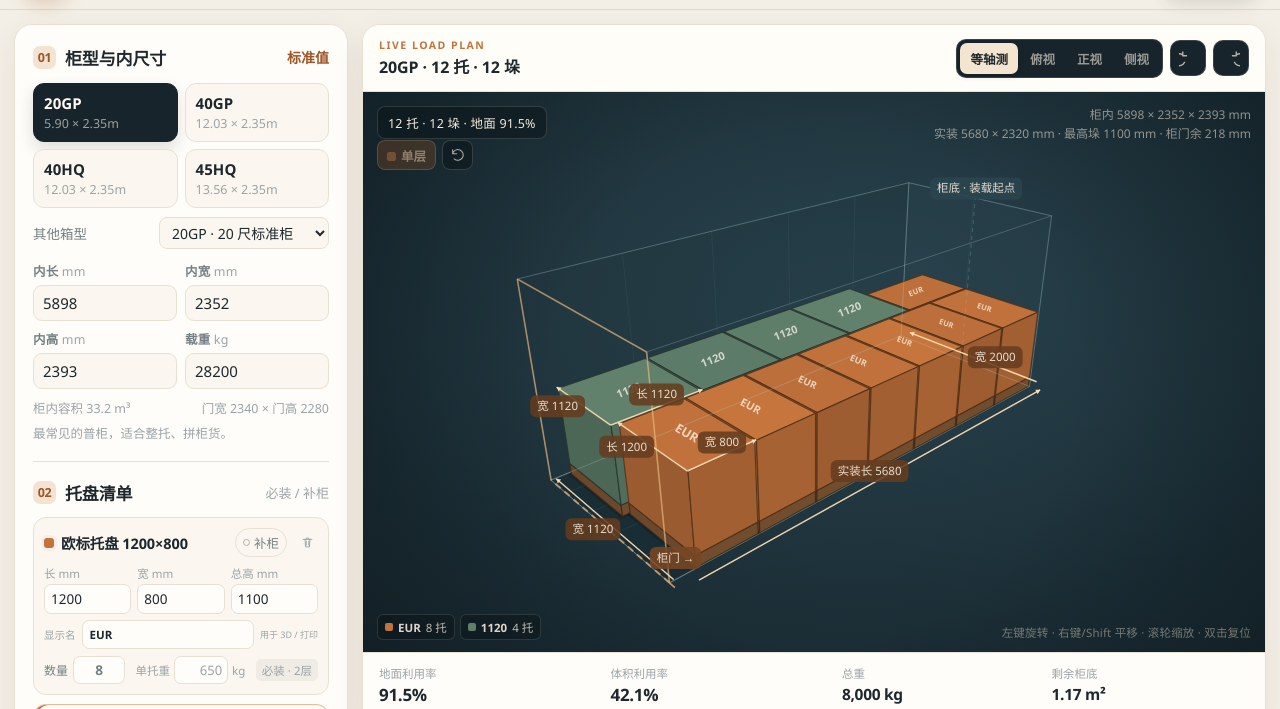
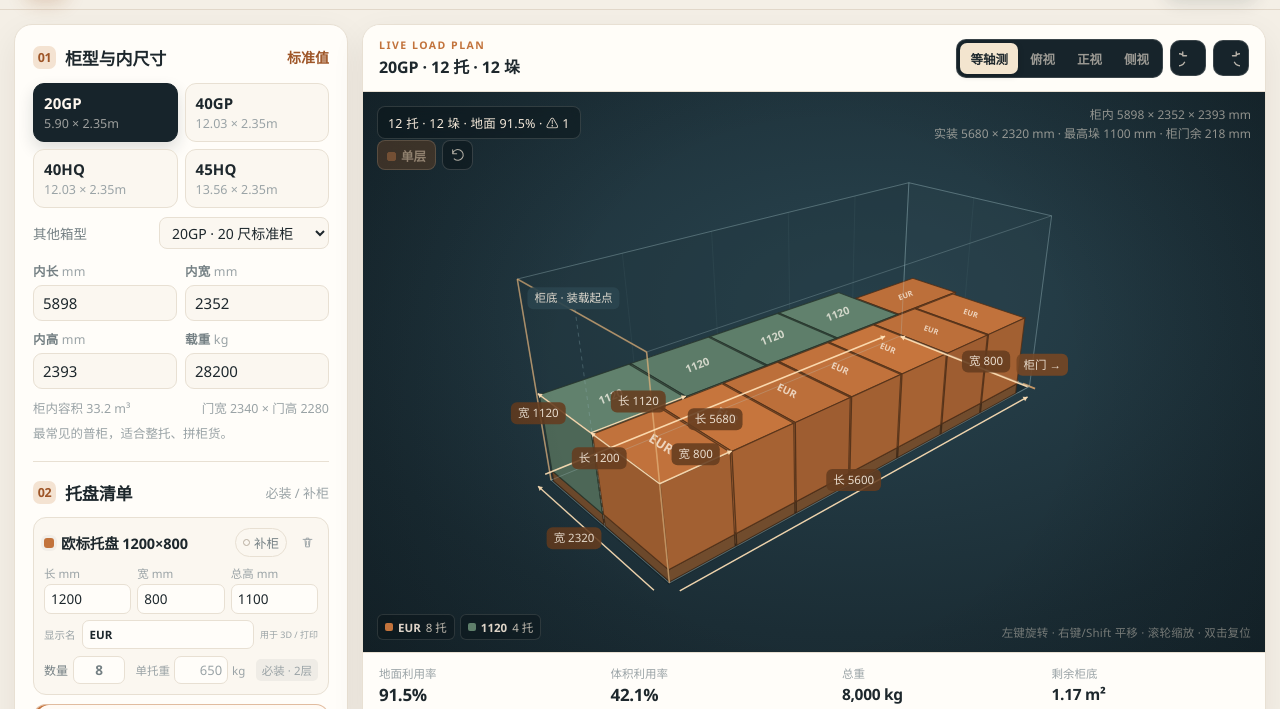
Before and after one commit to taneli888/ContainerLoader, a website: page index.html in a window 1280 px wide. Shown: the part 60-769 px from the top of the page. Drawn offline with Linux system fonts and the light colour scheme.

Commit message:
Compact placements from container bottom with real rectangle collision

```diff
--- a/index.html
+++ b/index.html
@@ -13,7 +13,7 @@
   <link rel="icon" type="image/svg+xml" href="icons/favicon.svg">
   <link rel="apple-touch-icon" href="icons/icon-180.png">
   <link rel="manifest" href="manifest.webmanifest">
-  <link rel="stylesheet" href="css/style.css?v=20261126l">
+  <link rel="stylesheet" href="css/style.css?v=20261126n">
 </head>
 <body data-mobile-tab="input">
 
@@ -376,10 +376,10 @@
 <div class="toast" id="toast" role="status" aria-live="polite"></div>
 <div class="print-root" id="printRoot"></div>
 
-<script src="js/data.js?v=20261126l"></script>
-<script src="js/solver.js?v=20261126l"></script>
-<script src="js/render3d.js?v=20261126l"></script>
-<script src="js/plan.js?v=20261126l"></script>
-<script src="js/app.js?v=20261126l"></script>
+<script src="js/data.js?v=20261126n"></script>
+<script src="js/solver.js?v=20261126n"></script>
+<script src="js/render3d.js?v=20261126n"></script>
+<script src="js/plan.js?v=20261126n"></script>
+<script src="js/app.js?v=20261126n"></script>
 </body>
 </html>
--- a/js/plan.js
+++ b/js/plan.js
@@ -71,11 +71,11 @@
       }
     });
 
-    // 柜门线
-    out.push('<path d="M' + X(0) + ' ' + Y(0) + 'v' + (W * scale) + '" stroke="#c2733c" stroke-width="3"/>');
-    out.push('<path d="M' + (X(0) - 26) + ' ' + (Y(W / 2)) + 'h20" stroke="#c2733c" stroke-width="1.4"/>');
-    out.push('<path d="M' + (X(0) - 12) + ' ' + (Y(W / 2) - 4) + 'l-6 4 6 4" fill="none" stroke="#c2733c" stroke-width="1.4"/>');
-    out.push('<text x="' + X(0) + '" y="' + (Y(W) + 24) + '" font-family="Segoe UI, Microsoft YaHei, sans-serif" font-size="10" font-weight="700" fill="#9e5527">柜门</text>');
+    // 柜门线（X=L；X=0 是柜底装载起点）
+    out.push('<path d="M' + X(L) + ' ' + Y(0) + 'v' + (W * scale) + '" stroke="#c2733c" stroke-width="3"/>');
+    out.push('<path d="M' + (X(L) + 6) + ' ' + (Y(W / 2)) + 'h20" stroke="#c2733c" stroke-width="1.4"/>');
+    out.push('<path d="M' + (X(L) + 12) + ' ' + (Y(W / 2) - 4) + 'l6 4-6 4" fill="none" stroke="#c2733c" stroke-width="1.4"/>');
+    out.push('<text x="' + X(L) + '" y="' + (Y(W) + 24) + '" text-anchor="end" font-family="Segoe UI, Microsoft YaHei, sans-serif" font-size="10" font-weight="700" fill="#9e5527">柜门</text>');
 
     // 实际装载包络尺寸：长箭头 + 两侧不一致时分开标
     var ps = result.placements || [];
@@ -137,8 +137,8 @@
     }
 
     // 方向提示
-    out.push('<text x="' + X(L) + '" y="' + (Y(W) + 24) + '" text-anchor="end" font-family="Segoe UI, Microsoft YaHei, sans-serif" font-size="10.5" font-weight="700" fill="#2c4650">柜底 · 装载起点</text>');
-    out.push('<text x="' + (X(0) + 52) + '" y="' + (Y(W) + 24) + '" font-family="Segoe UI, Microsoft YaHei, sans-serif" font-size="9.5" fill="#9aa3a6">' + (result.stackingUsed ? '叠放' : '单层') + ' · 编号为垛位</text>');
+    out.push('<text x="' + X(0) + '" y="' + (Y(W) + 24) + '" font-family="Segoe UI, Microsoft YaHei, sans-serif" font-size="10.5" font-weight="700" fill="#2c4650">柜底 · 装载起点</text>');
+    out.push('<text x="' + (X(0) + 92) + '" y="' + (Y(W) + 24) + '" font-family="Segoe UI, Microsoft YaHei, sans-serif" font-size="9.5" fill="#9aa3a6">' + (result.stackingUsed ? '叠放' : '单层') + ' · 编号为垛位</text>');
 
     out.push('</svg>');
     return out.join('');
@@ -184,10 +184,10 @@
       });
     });
 
-    // 门
-    out.push('<path d="M' + X(0) + ' ' + Y(H) + 'v' + (H * scale) + '" stroke="#c2733c" stroke-width="2.4"/>');
-    out.push('<text x="' + (X(0) - 12) + '" y="' + (Y(H) - 10) + '" text-anchor="end" font-family="Segoe UI, Microsoft YaHei, sans-serif" font-size="9.5" font-weight="700" fill="#9e5527">柜门</text>');
-    out.push('<text x="' + (X(L) + 8) + '" y="' + (Y(H) - 10) + '" text-anchor="start" font-family="Segoe UI, Microsoft YaHei, sans-serif" font-size="9.5" font-weight="700" fill="#2c4650">柜底</text>');
+    // 门（X=L）
+    out.push('<path d="M' + X(L) + ' ' + Y(H) + 'v' + (H * scale) + '" stroke="#c2733c" stroke-width="2.4"/>');
+    out.push('<text x="' + (X(L) + 8) + '" y="' + (Y(H) - 10) + '" text-anchor="start" font-family="Segoe UI, Microsoft YaHei, sans-serif" font-size="9.5" font-weight="700" fill="#9e5527">柜门</text>');
+    out.push('<text x="' + (X(0) - 8) + '" y="' + (Y(H) - 10) + '" text-anchor="end" font-family="Segoe UI, Microsoft YaHei, sans-serif" font-size="9.5" font-weight="700" fill="#2c4650">柜底</text>');
 
     // 高度尺寸
     var dimX = X(L) + 24;
--- a/js/render3d.js
+++ b/js/render3d.js
@@ -398,9 +398,9 @@
     }
     ctx.restore();
 
-    // 柜门地标
-    var d0 = this._project(vec(0, 0, 3), cam);
-    var d1 = this._project(vec(0, W, 3), cam);
+    // 柜门地标（X=L；X=0 是柜底装载起点）
+    var d0 = this._project(vec(L, 0, 3), cam);
+    var d1 = this._project(vec(L, W, 3), cam);
     this._line(d0, d1, 'rgba(230, 170, 110, .74)', 2, [7, 5]);
   };
 
@@ -408,20 +408,20 @@
     var m = this.model;
     if (!m) return;
     var W = m.W, H = m.H;
-    var a = this._project(vec(0, -90, 0), cam);
-    var b = this._project(vec(0, 0, 0), cam);
+    var a = this._project(vec(m.L, -90, 0), cam);
+    var b = this._project(vec(m.L, 0, 0), cam);
     this._line(a, b, 'rgba(230, 170, 110, .82)', 1.8);
-    var arrow = this._project(vec(0, -150, H * 0.16), cam);
+    var arrow = this._project(vec(m.L, -150, H * 0.16), cam);
     if (arrow) this._pill('柜门 →', arrow.x, arrow.y, 'center', 'rgba(120, 71, 36, .88)');
   };
 
   Scene.prototype._drawBottomLabel = function (cam) {
     var m = this.model;
     if (!m) return;
-    var base = this._project(vec(m.L, m.W / 2, 0), cam);
-    var top = this._project(vec(m.L, m.W / 2, m.H + 80), cam);
+    var base = this._project(vec(0, m.W / 2, 0), cam);
+    var top = this._project(vec(0, m.W / 2, m.H + 80), cam);
     if (base && top) this._line(base, top, 'rgba(146, 178, 184, .30)', 1, [4, 4]);
-    var p = this._project(vec(m.L, m.W / 2, m.H + 130), cam);
+    var p = this._project(vec(0, m.W / 2, m.H + 130), cam);
     if (p) this._pill('柜底 · 装载起点', p.x, p.y, 'center', 'rgba(44, 70, 80, .92)');
   };
 
--- a/js/solver.js
+++ b/js/solver.js
@@ -1,5 +1,10 @@
 /*!
  * Container Loader — 单层托盘装柜求解器
+ *
+ * 坐标系（与装柜现场一致）：
+ *   X = 0 柜底（封闭端，装载起点），X = L 柜门；
+ *   Y = 0 左侧内壁，Y = W 右侧内壁；Z = 0 柜底，Z = H 柜顶。
+ *   所有 placements 的 x/y 都是毫米级真实几何坐标，不做居中或均分空隙。
  *
  * 问题：给定柜内长宽、若干必装托盘、一个“补柜”规格（数量不限），
  * 在柜底做 2D 矩形排布，先保证必装全部放入，再最大化补柜数量。
@@ -62,6 +67,88 @@
       y1 = Math.max(y1, p.y + p.w);
     }
     return { x0: x0, y0: y0, x1: x1, y1: y1, area: Math.max(0, x1 - x0) * Math.max(0, y1 - y0) };
+  }
+
+  /* ------------------------------------------------------------------ */
+  /* 真实矩形碰撞 + 二次紧凑化                                          */
+  /* X=0 柜底，X=L 柜门；Y=0 左侧内壁，Y=W 右侧内壁。                  */
+  /* ------------------------------------------------------------------ */
+
+  function rectsOverlap(a, b) {
+    return a.x < b.x + b.l - EPS && b.x < a.x + a.l - EPS &&
+      a.y < b.y + b.w - EPS && b.y < a.y + a.w - EPS;
+  }
+
+  function overlapsY(a, b) {
+    return a.y < b.y + b.w - EPS && b.y < a.y + a.w - EPS;
+  }
+
+  function overlapsX(a, b) {
+    return a.x < b.x + b.l - EPS && b.x < a.x + a.l - EPS;
+  }
+
+  // 每个托盘都尝试向 X=0（柜底）和 Y=0 顶到不能顶为止。
+  // 这是几何紧凑化，不改变层数/数量，也不做任何居中或均分。
+  function compactPlacements(placements, L, W) {
+    if (!placements.length) return;
+    var minX = Infinity, minY = Infinity;
+    placements.forEach(function (p) {
+      minX = Math.min(minX, p.x);
+      minY = Math.min(minY, p.y);
+    });
+    if (minX > EPS || minY > EPS) {
+      placements.forEach(function (p) { p.x -= minX; p.y -= minY; });
+    }
+
+    for (var pass = 0; pass < 8; pass++) {
+      var moved = false;
+
+      // X：按当前 x 从柜底向柜门处理，顶到已经固定的托盘或柜底。
+      var byX = placements.slice().sort(function (a, b) {
+        return a.x - b.x || a.y - b.y;
+      });
+      byX.forEach(function (p) {
+        if (p.noAlign) return;
+        var target = 0;
+        placements.forEach(function (q) {
+          if (q === p || !overlapsY(p, q)) return;
+          if (q.x + q.l <= p.x + EPS) target = Math.max(target, q.x + q.l);
+        });
+        if (target < p.x - EPS) {
+          p.x = target;
+          moved = true;
+        }
+      });
+
+      // Y：向左侧内壁靠，顶到已经固定的托盘或内壁。
+      var byY = placements.slice().sort(function (a, b) {
+        return a.y - b.y || a.x - b.x;
+      });
+      byY.forEach(function (p) {
+        if (p.noAlign) return;
+        var target = 0;
+        placements.forEach(function (q) {
+          if (q === p || !overlapsX(p, q)) return;
+          if (q.y + q.w <= p.y + EPS) target = Math.max(target, q.y + q.w);
+        });
+        if (target < p.y - EPS) {
+          p.y = target;
+          moved = true;
+        }
+      });
+
+      if (!moved) break;
+    }
+
+    // 兜底：紧凑化后重新贴到 0，禁止负坐标。
+    var lowX = Infinity, lowY = Infinity;
+    placements.forEach(function (p) {
+      lowX = Math.min(lowX, p.x);
+      lowY = Math.min(lowY, p.y);
+    });
+    if (lowX > EPS || lowY > EPS) {
+      placements.forEach(function (p) { p.x -= lowX; p.y -= lowY; });
+    }
   }
 
   /* ------------------------------------------------------------------ */
@@ -652,7 +739,7 @@
             z: 0, l: windTpl[wi][2], w: windTpl[wi][3], h: wt.h, baseH: wt.baseH,
             weight: wt.weight, rotated: windTpl[wi][2] === wt.w,
             count: wc, stackHeight: wc * wt.h, strip: 'W', order: wi,
-            baseL: windTpl[wi][2], baseW: windTpl[wi][3], noAlign: true
+            baseL: windTpl[wi][2], baseW: windTpl[wi][3]
           });
           remainW -= wc;
         }
@@ -782,43 +869,16 @@
       }
     }
 
-    // 没有叠放的矮垛 / 单层优先靠柜门；比较原方向和镜像方向，取更靠近柜门的一种。
-    var maxX = 0;
-    best.placements.forEach(function (p) { maxX = Math.max(maxX, p.x + p.l); });
-    var scoreOrig = 0, scoreMirror = 0;
+    // 二次紧凑化：X 向柜底、Y 向左侧内壁，真实矩形碰撞检测。
+    compactPlacements(best.placements, L, W);
+    var maxX = 0, minX = Infinity;
     best.placements.forEach(function (p) {
-      var center = p.x + p.l / 2;
-      var h = p.stackHeight || p.h;
-      scoreOrig += h * center;
-      scoreMirror += h * (maxX - center);
+      maxX = Math.max(maxX, p.x + p.l);
+      minX = Math.min(minX, p.x);
     });
-    if (scoreMirror < scoreOrig) {
-      best.placements.forEach(function (p) { p.x = maxX - (p.x + p.l); });
-    }
-
-    // 从里到外装载：每个纵向通道都尽量向柜底（x 最大端）靠，
-    // 不能只平移整票货——否则短通道会在柜底留下一个局部大空位。
-    var alignList = best.placements.slice().sort(function (a, b) {
-      return (b.x + b.l) - (a.x + a.l);
-    });
-    function yOverlap(a, b) {
-      return a.y < b.y + b.w - EPS && b.y < a.y + a.w - EPS;
-    }
-    alignList.forEach(function (p) {
-      if (p.noAlign) return;
-      var limit = L - p.l;
-      best.placements.forEach(function (q) {
-        if (q === p) return;
-        if (q.x + EPS < p.x) return;
-        if (!yOverlap(p, q)) return;
-        limit = Math.min(limit, q.x - p.l);
-      });
-      if (limit > p.x) p.x = limit;
-    });
-
-    var doorClearance = Infinity;
-    best.placements.forEach(function (p) { doorClearance = Math.min(doorClearance, p.x); });
-    if (!isFinite(doorClearance)) doorClearance = 0;
+    if (!isFinite(minX)) minX = 0;
+    var doorClearance = Math.max(0, L - maxX);
+    var bottomGap = Math.max(0, minX);
     best.placements.forEach(function (p) {
       var ids = Object.create(null);
       p.layers.forEach(function (l) { ids[l.typeId] = true; });
@@ -962,6 +1022,7 @@
       doorGap: P.doorGap,
       packingLength: packingL,
       doorClearance: doorClearance,
+      bottomGap: bottomGap,
       allowRotate: P.allowRotate,
       allowStack: P.allowStack,
       cutsTried: cuts.length + 1,
--- a/sw.js
+++ b/sw.js
@@ -1,5 +1,5 @@
 /* Container Loader PWA service worker: network-first, offline fallback. */
-const CACHE = 'container-loader-v10';
+const CACHE = 'container-loader-v12';
 const SHELL = [
   './',
   './index.html',
```
Also changed, not shown: tools/layout-audit.js (added, +120 -0 lines), tools/solver-test.js (+4 -3 lines), README.md, docs/custom.png, docs/desktop.png, docs/mixed.png, docs/print.png, docs/selected.png, docs/top-view.png.
